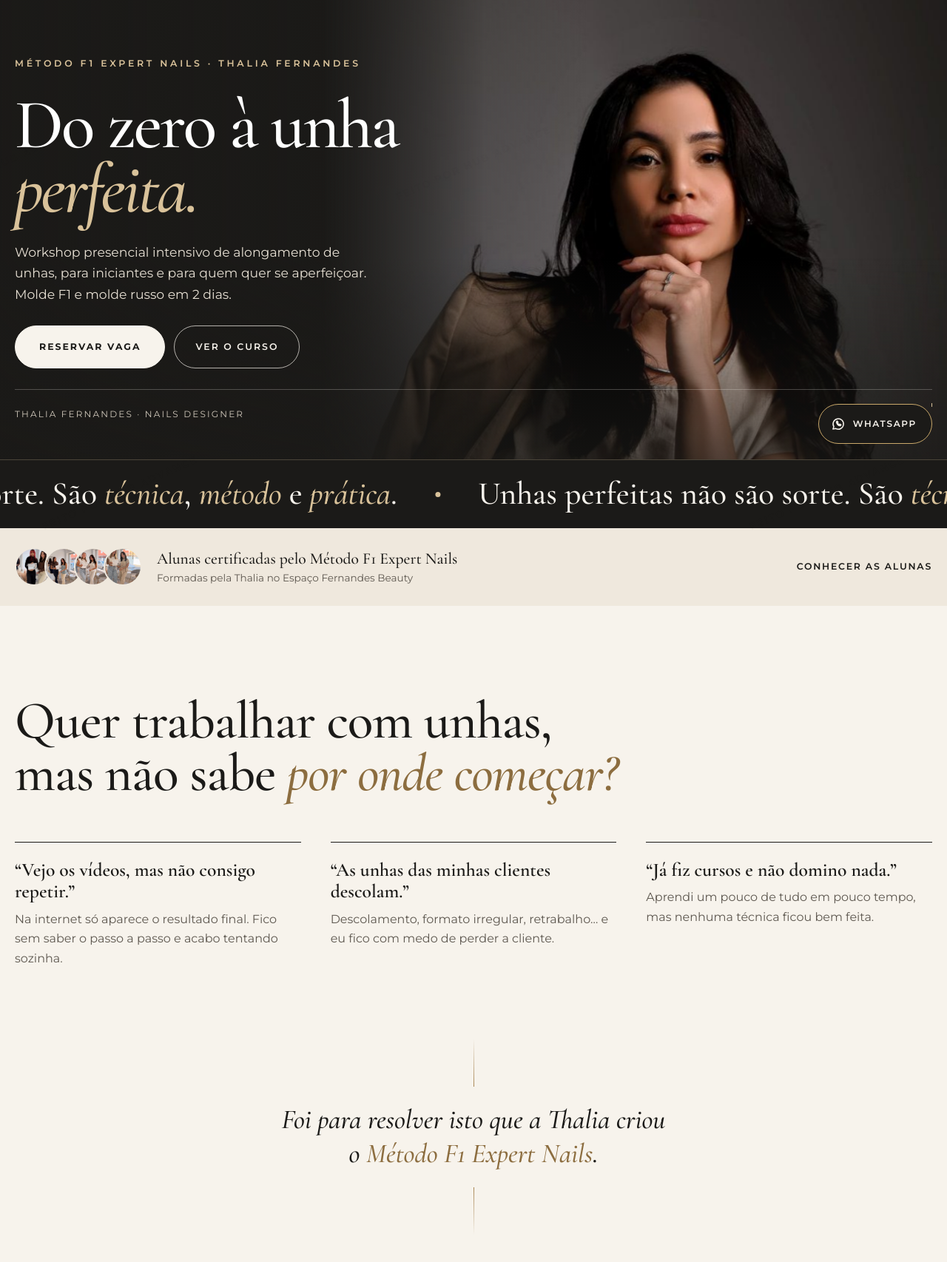
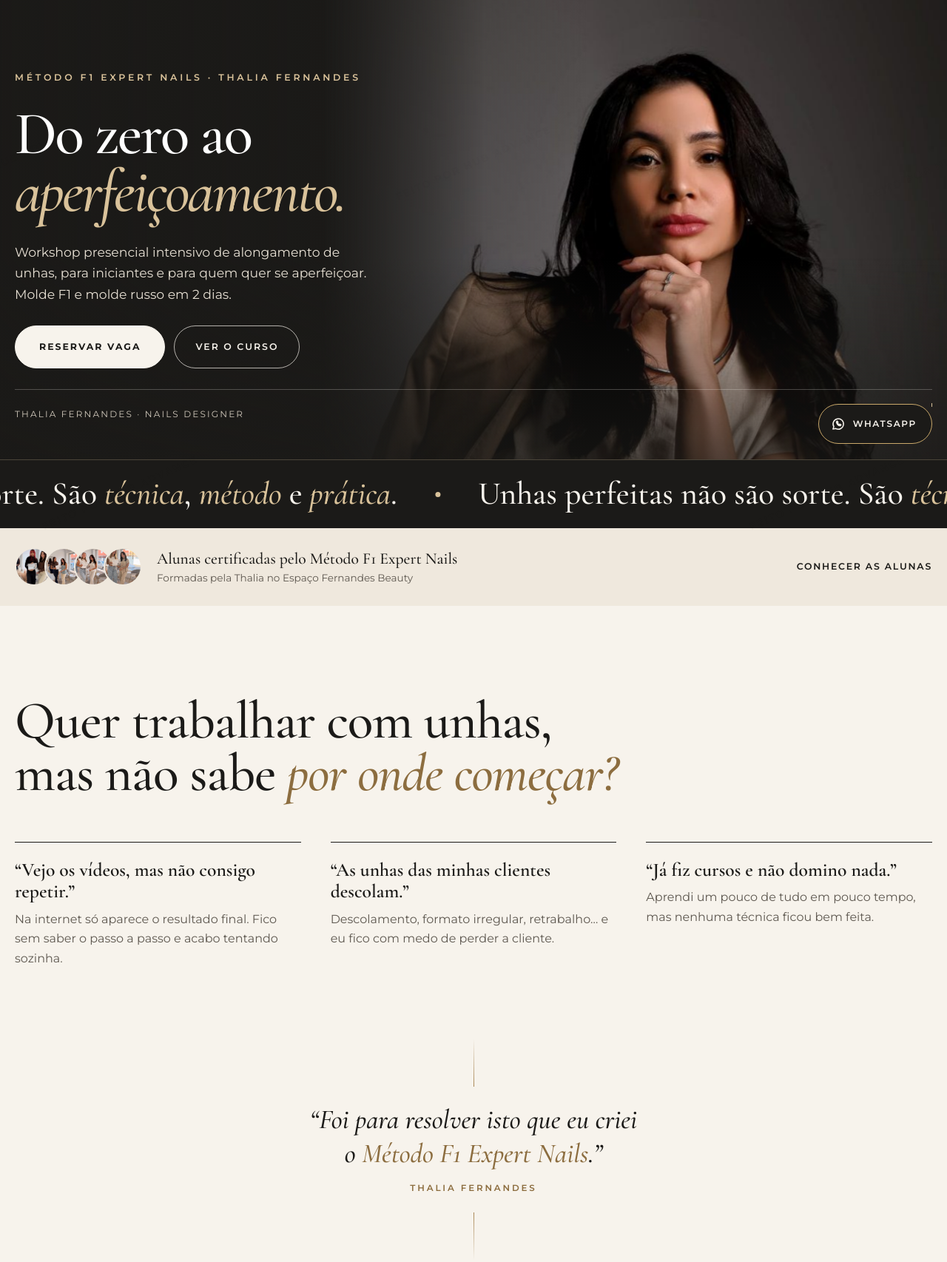
Before and after one commit to metodothaliafernandes/thalia-site, a plain HTML site: page index.html in a window 1280 px wide. Shown: the part 180-1886 px from the top of the page at 74% size. Drawn offline with nearby package versions, Linux system fonts and the light colour scheme; files whose address does not match are found by name.

Commit message:
Add files via upload

```diff
--- a/index.html
+++ b/index.html
@@ -86,6 +86,7 @@ video{border-radius:20px}
 @keyframes tfpulse{0%{box-shadow:0 0 0 0 rgba(217,194,154,.6)}70%{box-shadow:0 0 0 10px rgba(217,194,154,0)}100%{box-shadow:0 0 0 0 rgba(217,194,154,0)}}
 @media (prefers-reduced-motion:no-preference){.tf-pulse{animation:tfpulse 2s ease-out infinite}}
 @media (max-width:760px){.tf-brd{display:none}}
+@media (max-width:760px){.tf-hero{display:block!important;min-height:0!important}.tf-hero-img{top:-20vw!important;bottom:auto!important;height:172vw}.tf-hero-img img{object-position:8% 60%!important}.tf-hero-scrim{top:-20vw!important;bottom:auto!important;height:172.5vw;background:linear-gradient(to bottom,rgba(27,26,24,0) 45%,rgba(27,26,24,0.55) 75%,#1B1A18 100%)!important}.tf-hero-body{box-sizing:border-box;padding-top:108vw!important;gap:22px!important}}
 @keyframes tfin{from{opacity:0;transform:translateY(24px)}to{opacity:1;transform:none}}
 @keyframes tfimg{from{opacity:0;transform:translateY(32px) scale(.98)}to{opacity:1;transform:none}}
 @keyframes tfdraw{from{opacity:0;transform:translate(-16px,-16px)}to{opacity:1;transform:none}}
@@ -94,7 +95,6 @@ video{border-radius:20px}
 .tf-in2{animation:tfin .7s .12s cubic-bezier(.2,.7,.2,1) both}
 .tf-in3{animation:tfin .7s .24s cubic-bezier(.2,.7,.2,1) both}
 .tf-hero-img{animation:tfimg .7s .18s cubic-bezier(.2,.7,.2,1) both}
-@media (max-width:760px){.tf-hero{display:block!important;min-height:0!important}.tf-hero-img{top:-20vw!important;bottom:auto!important;height:172vw}.tf-hero-img img{object-position:8% 60%!important}.tf-hero-scrim{top:-20vw!important;bottom:auto!important;height:172.5vw;background:linear-gradient(to bottom,rgba(27,26,24,0) 45%,rgba(27,26,24,0.55) 75%,#1B1A18 100%)!important}.tf-hero-body{box-sizing:border-box;padding-top:108vw!important;gap:22px!important}}
 .tf-draw{animation:tfdraw .7s .5s cubic-bezier(.2,.7,.2,1) both}
 [data-anim] .tf-rv{opacity:0;transform:translateY(28px);transition:opacity .7s cubic-bezier(.2,.7,.2,1),transform .7s cubic-bezier(.2,.7,.2,1)}
 [data-anim] .tf-rv[data-in]{opacity:1;transform:none}
@@ -145,7 +145,7 @@ video{border-radius:20px}
 <div aria-hidden="true" class="tf-hero-scrim" style="position: absolute; inset: 0; background: linear-gradient(to right, rgba(27,26,24,0.82) 0%, rgba(27,26,24,0.55) 34%, rgba(27,26,24,0) 62%), linear-gradient(to top, rgba(27,26,24,0.7) 0%, rgba(27,26,24,0) 40%)"></div>
 <div class="tf-hero-body" style="position: relative; width: 100%; max-width: 1320px; margin: 0 auto; padding: 64px 20px 48px; display: flex; flex-direction: column; gap: 28px">
 <span class="tf-in" style="font-size: 0.78rem; letter-spacing: 0.3em; text-transform: uppercase; font-weight: 600; color: #D9C29A">Método F1 Expert Nails · Thalia Fernandes</span>
-<h1 id="hero-titulo" class="tf-in" style="margin: 0; font-family: 'Cormorant Garamond', serif; font-weight: 500; font-size: clamp(3.2rem, 7.4vw, 7.6rem); line-height: 0.92; letter-spacing: -0.03em; color: #FFFFFF">Do zero à unha<br><em style="color: #D9C29A">perfeita.</em></h1>
+<h1 id="hero-titulo" class="tf-in" style="margin: 0; font-family: 'Cormorant Garamond', serif; font-weight: 500; font-size: clamp(2.6rem, 6.4vw, 6.6rem); line-height: 0.95; letter-spacing: -0.03em; color: #FFFFFF">Do zero ao<br><em style="color: #D9C29A">aperfeiçoamento.</em></h1>
 <div class="tf-in2" style="display: flex; flex-direction: column; align-items: stretch; gap: 28px">
 <p style="margin: 0; max-width: 30rem; font-size: 1.08rem; color: #E6DFD3">Workshop presencial intensivo de alongamento de unhas, para iniciantes e para quem quer se aperfeiçoar. Molde F1 e molde russo em 2 dias.</p>
 <div style="display: flex; flex-wrap: wrap; gap: 12px">
@@ -181,7 +181,7 @@ video{border-radius:20px}
 <div style="border-top: 1px solid #1B1A18; padding-top: 22px"><h3 style="margin: 0 0 10px; font-family: 'Cormorant Garamond', serif; font-weight: 600; font-size: 1.6rem; line-height: 1.15">“Já fiz cursos e não domino nada.”</h3><p style="margin: 0; color: #5E5850">Aprendi um pouco de tudo em pouco tempo, mas nenhuma técnica ficou bem feita.</p></div>
 </div>
 </div>
-<div class="tf-rv" style="max-width: 1240px; margin: 0 auto; padding: clamp(64px, 8vw, 96px) 0 clamp(56px, 7vw, 88px); display: flex; flex-direction: column; align-items: center; text-align: center; gap: 22px"><span aria-hidden="true" style="display: block; width: 1px; height: 64px; background: linear-gradient(to bottom, rgba(168,133,82,0), #A88552)"></span><p style="margin: 0; font-family: 'Cormorant Garamond', serif; font-style: italic; font-size: clamp(1.15rem, 4.6vw, 2.3rem); line-height: 1.25; color: #1B1A18"><span style="white-space: nowrap">Foi para resolver isto que a Thalia criou</span><br><span style="white-space: nowrap">o <span style="color: #8C6D3F">Método F1 Expert Nails</span>.</span></p><span aria-hidden="true" style="display: block; width: 1px; height: 64px; background: linear-gradient(to bottom, #A88552, rgba(168,133,82,0))"></span></div>
+<div class="tf-rv" style="max-width: 1240px; margin: 0 auto; padding: clamp(64px, 8vw, 96px) 0 clamp(56px, 7vw, 88px); display: flex; flex-direction: column; align-items: center; text-align: center; gap: 22px"><span aria-hidden="true" style="display: block; width: 1px; height: 64px; background: linear-gradient(to bottom, rgba(168,133,82,0), #A88552)"></span><p style="margin: 0; font-family: 'Cormorant Garamond', serif; font-style: italic; font-size: clamp(1.15rem, 4.6vw, 2.3rem); line-height: 1.25; color: #1B1A18"><span style="white-space: nowrap">“Foi para resolver isto que eu criei</span><br><span style="white-space: nowrap">o <span style="color: #8C6D3F">Método F1 Expert Nails</span>.”</span></p><p style="margin: -8px 0 0; font-size: 0.74rem; letter-spacing: 0.24em; text-transform: uppercase; font-weight: 600; color: #8C6D3F">Thalia Fernandes</p><span aria-hidden="true" style="display: block; width: 1px; height: 64px; background: linear-gradient(to bottom, #A88552, rgba(168,133,82,0))"></span></div>
 </section>
 
 <section id="metodo" aria-labelledby="metodo-titulo" style="background: #F7F3EC; padding: 0 20px 120px">
```
